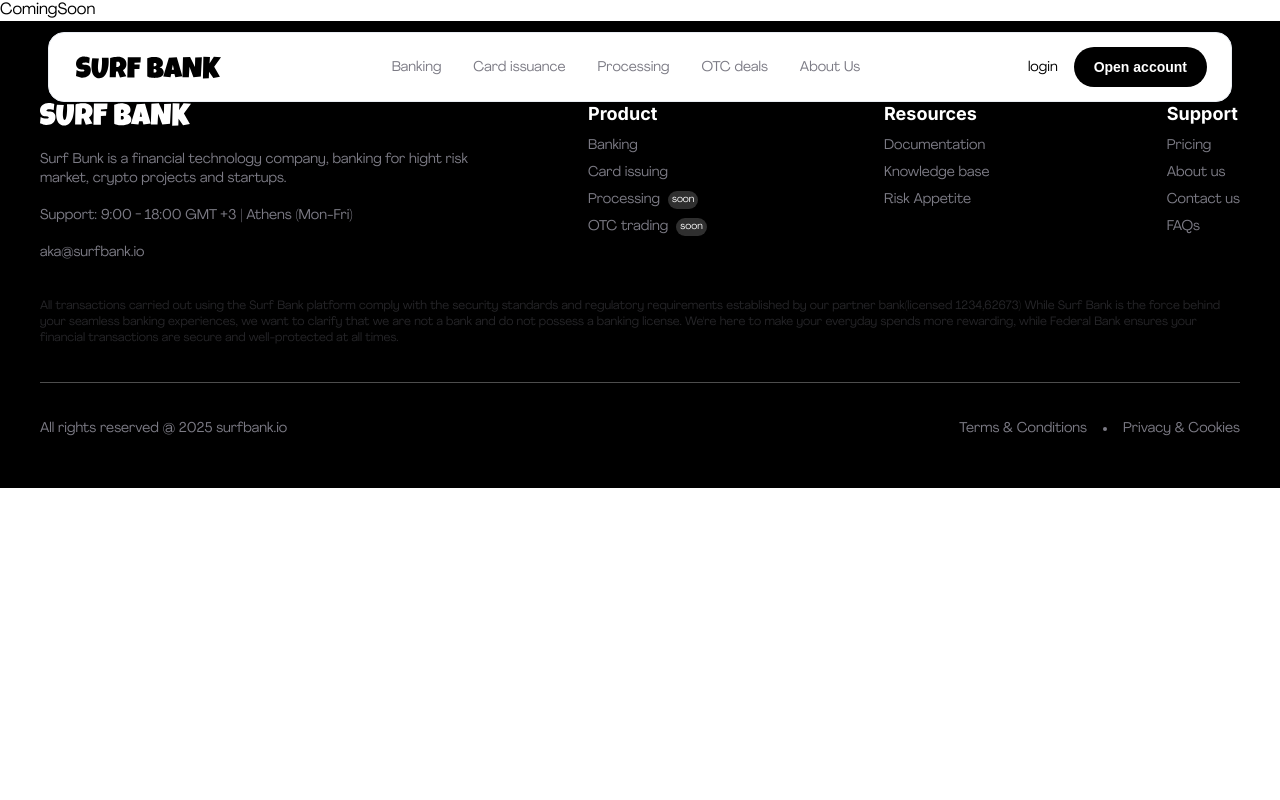
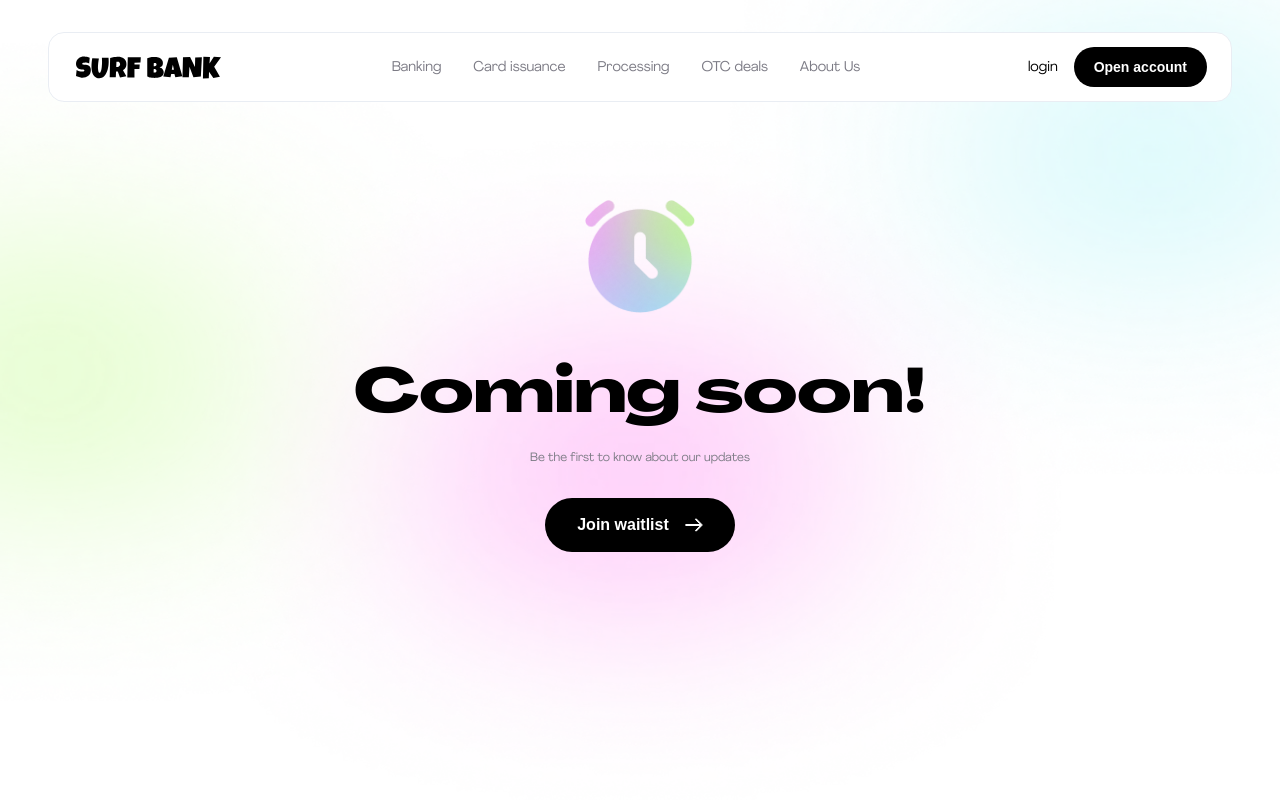
Before and after one commit to Pank3d/surf_bank, a React (Vite) app: page /coming-soon in a window 1280 px wide. Shown: the top 800 px of the page. Built offline with nearby package versions, Linux system fonts and the light colour scheme.

Commit message:
feat: section-soon

```diff
--- a/src/pages/ComingSoon.tsx
+++ b/src/pages/ComingSoon.tsx
@@ -1 +1,3 @@
-export const ComingSoon = () => <div>ComingSoon</div>
+import { SectionSoon } from "@/widgets";
+
+export const ComingSoon = () => <SectionSoon />;
--- /dev/null
+++ b/src/widgets/Sections/ComingSoon/section-soon/section-soon.module.scss
@@ -0,0 +1,52 @@
+.container {
+  background-image: url("@/assets/images/section-soon/bg.webp");
+  background-size: cover;
+  background-position: center;
+  background-repeat: no-repeat;
+  width: 100vw;
+  height: 100dvh;
+
+  .section {
+    display: flex;
+    flex-direction: column;
+    align-items: center;
+    padding-top: 200px;
+    padding-bottom: 50px;
+
+    @include breakpoint(tablet) {
+      padding-top: 160px;
+    }
+
+    @include breakpoint(mobile) {
+      padding-top: 120px;
+    }
+
+    .time {
+      max-width: 110px;
+      max-height: 113px;
+      margin-bottom: 43px;
+
+      img {
+        width: 100%;
+        height: 100%;
+      }
+    }
+
+    .title {
+      margin-bottom: 12px;
+      color: $black-color;
+      text-align: center;
+    }
+
+    .description {
+      margin-bottom: 32px;
+      font-size: 12px;
+      color: $gray-color;
+    }
+
+    .button {
+      padding: 18px 32px;
+      font-size: 16px;
+    }
+  }
+}
--- /dev/null
+++ b/src/widgets/Sections/ComingSoon/section-soon/section-soon.tsx
@@ -0,0 +1,20 @@
+import style from "./section-soon.module.scss";
+import { Section, H1, Button } from "@/shared/ui";
+import timePng from "./assets/img1.png";
+
+export const SectionSoon = () => (
+  <div className={style.container}>
+    <Section className={style.section}>
+      <div className={style.time}>
+        <img src={timePng} alt="" />
+      </div>
+      <H1 className={style.title}>Coming soon!</H1>
+      <p className={style.description}>
+        Be the first to know about our updates
+      </p>
+      <Button arrow className={style.button}>
+        Join waitlist
+      </Button>
+    </Section>
+  </div>
+);
--- a/src/widgets/Sections/index.ts
+++ b/src/widgets/Sections/index.ts
@@ -8,3 +8,6 @@ export { SectionSecureOurBusiness } from "./Main/section-secure-our-business/sec
 
 //FAQ
 export { SectionFaq } from "./Faq/section-faq/section-faq";
+
+//COMING SOON
+export { SectionSoon } from "./ComingSoon/section-soon/section-soon";
```
Also changed, not shown: src/assets/images/section-soon/bg.webp (added), src/widgets/Sections/ComingSoon/section-soon/assets/img1.png (added).
